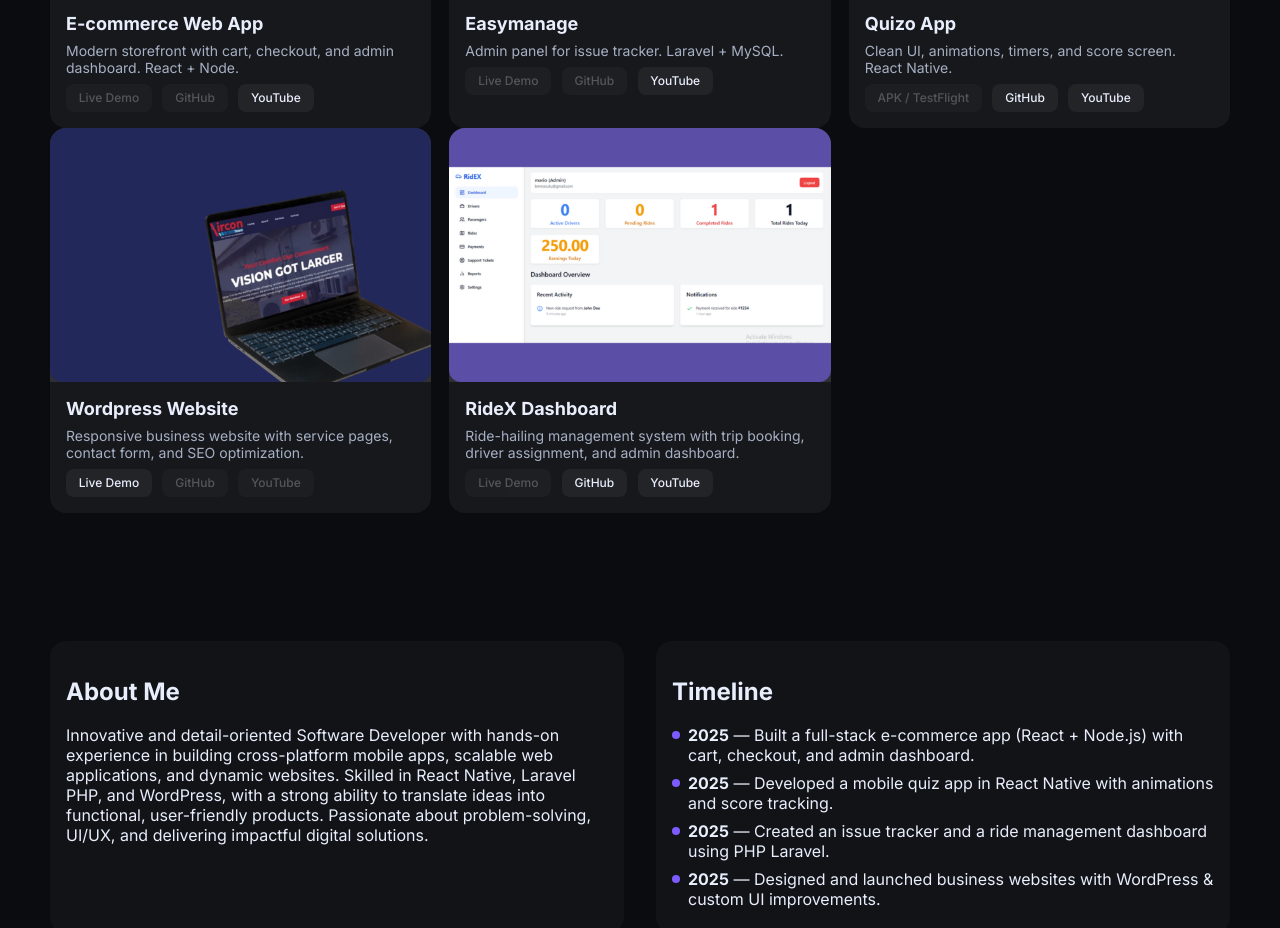
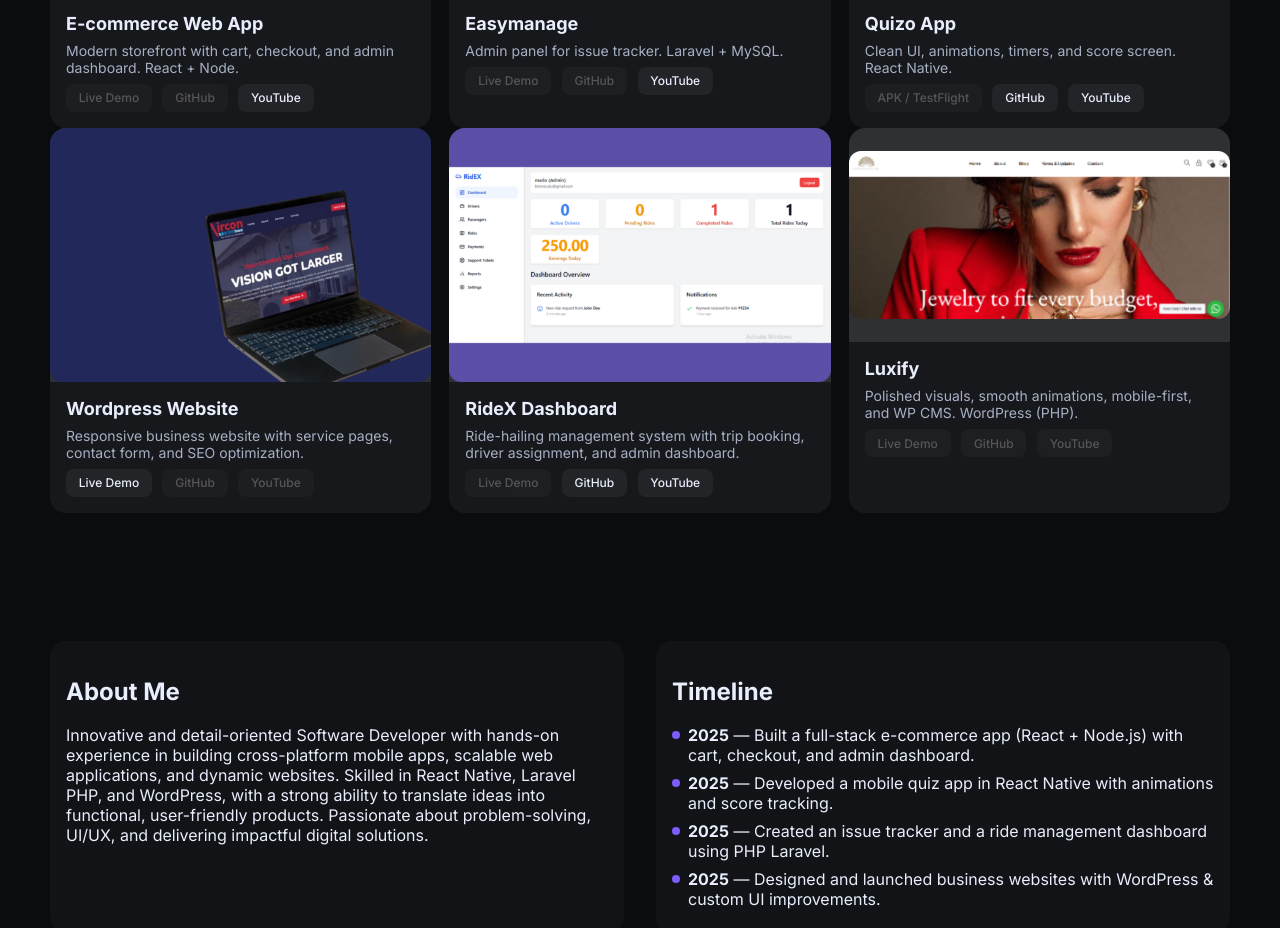
Before and after one commit to Bros-flame/resume-site.github.io, a plain HTML site: page index.html in a window 1280 px wide. Shown: the part 1480-2408 px from the top of the page. Drawn offline with Linux system fonts and the light colour scheme.

Commit message:
Update index.html

```diff
--- a/index.html
+++ b/index.html
@@ -223,19 +223,19 @@
           </div>
         </div>
       </div>
-<!--       <div class="card">
-        <div class="thumb"><img src="./quizo.png" style="max-width:100%; height:auto; border-radius:12px;" />
+      <div class="card">
+        <div class="thumb"><img src="./luxify.png" style="max-width:100%; height:auto; border-radius:12px;" />
      </div>
         <div class="content">
-          <h3 class="title">Quiz App</h3>
-          <p class="desc">Clean UI, animations, timers, and score screen. React Native.</p>
+          <h3 class="title">Luxify</h3>
+          <p class="desc">Polished visuals, smooth animations, mobile-first, and WP CMS. WordPress (PHP).</p>
           <div class="links">
-            <a href="#">APK / TestFlight</a>
-            <a href="#">GitHub</a>
-            <a href="#">YouTube</a>
+            <a class="disabled" href="#">Live Demo</a>
+            <a  class="disabled" href="#">GitHub</a>
+            <a class="disabled" href="#">YouTube</a>
           </div>
         </div>
-      </div> -->
+      </div>
     </div>
   </section>
 
```
